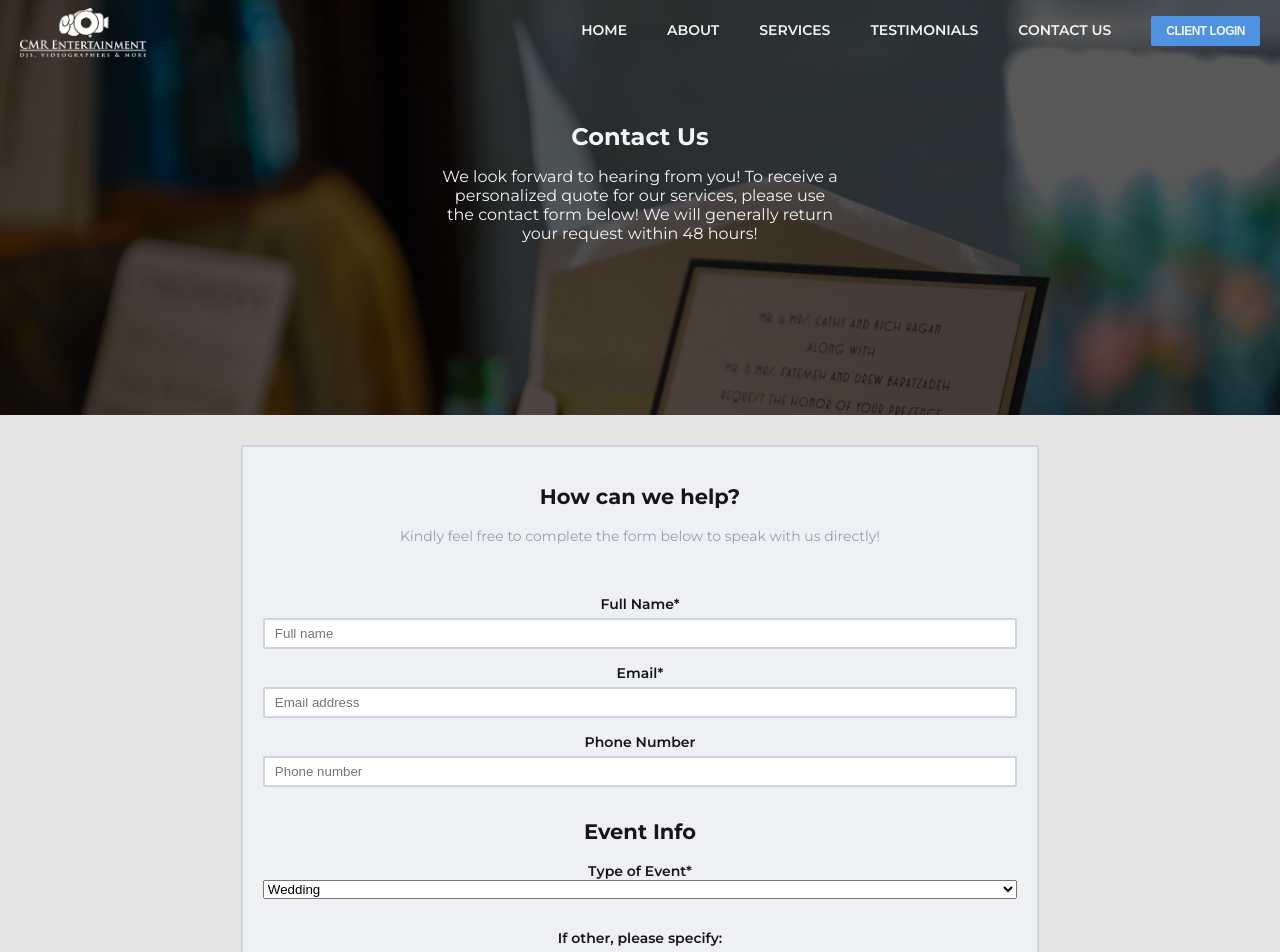
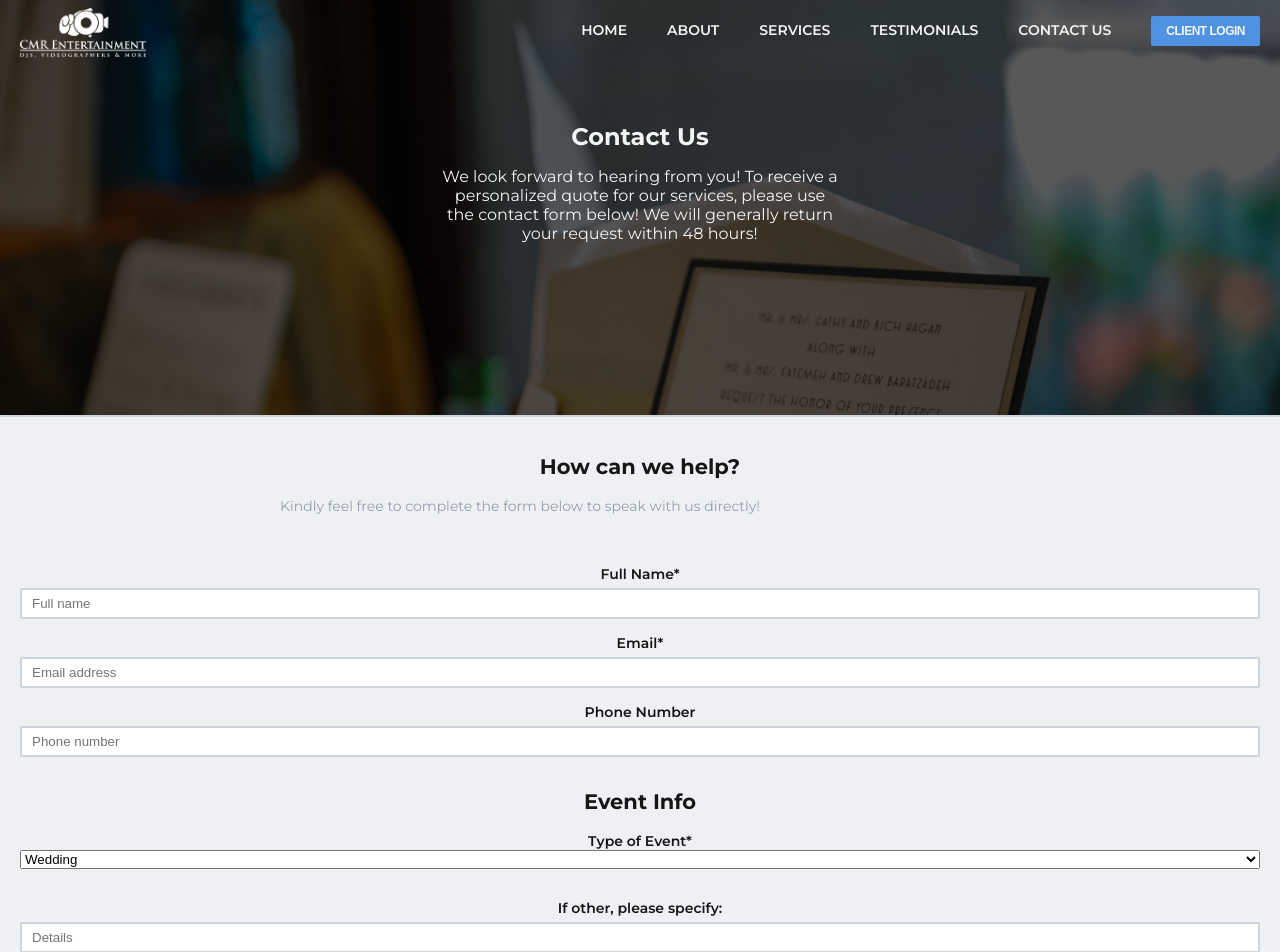
Before and after one commit to crinaldi44/CMR-Entertainment, a React (Create React App) app: page /contact in a window 1280 px wide. Shown: the top 952 px of the page. Built offline with nearby package versions, Linux system fonts and the light colour scheme.

Commit message:
Update ContactForm.css
ContactForm component now draws 100% of container width

```diff
--- a/src/components/contact/ContactForm.css
+++ b/src/components/contact/ContactForm.css
@@ -1,6 +1,5 @@
 .form__container {
-    min-width: 50%;
-    margin: 30px;
+    min-width: 100%;
     background-color: #EFF0F3;
     opacity: 0;
     animation: slideup 300ms;
```
